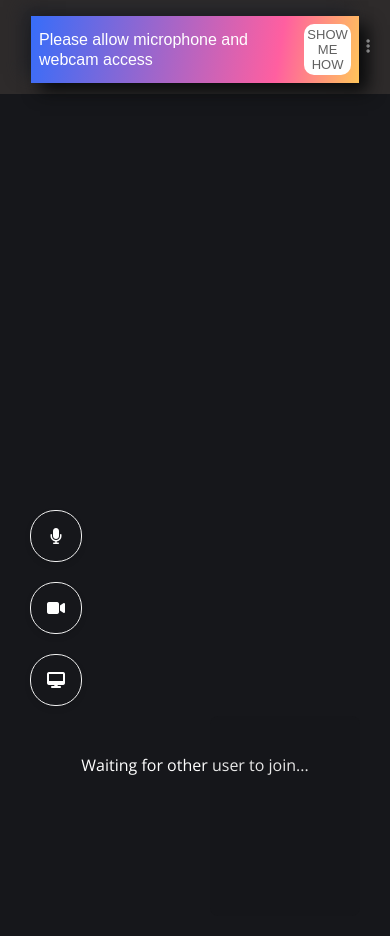
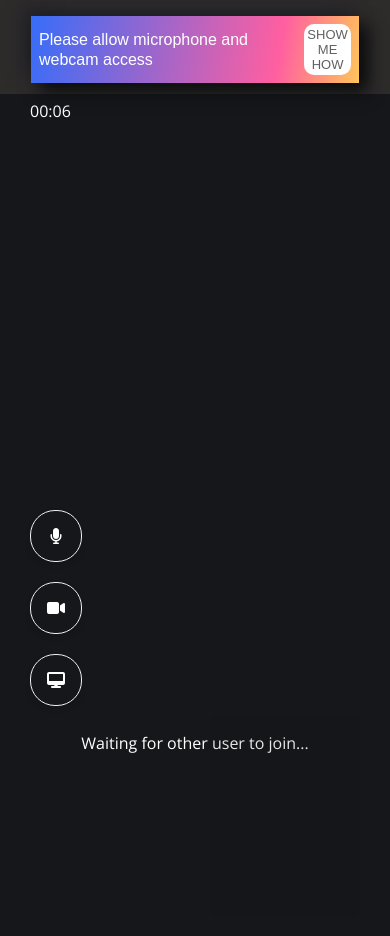
Before and after one commit to abdalrhmanu/Telexio, a web app: file public/html/meetingRoom.html in a window 390 px wide. Run offline with its HTML, style and script files only (its server is not run), Linux system fonts and the light colour scheme; some libraries are stand-ins or nearby versions.

Commit message:
fix new design chat container landscape view

```diff
--- a/public/html/meetingRoom.html
+++ b/public/html/meetingRoom.html
@@ -100,7 +100,7 @@
                     <p>End Call</p>
                     <img src="../images/phone_disabled_white_24dp.svg" alt="">
                 </div>
-                <div class="end-call-button">
+                <div class="more-options-button" style="min-width: 30px;">
                     <i class="fas fa-ellipsis-v"></i>
                 </div>
             </div>
--- a/public/stylesheets/call-room.css
+++ b/public/stylesheets/call-room.css
@@ -71,7 +71,7 @@
         height: 90vh;
     }
     .show-chat {
-        width: 100%;
+        width: 101vw;
     }
 
     .resize-stream-container {
@@ -123,7 +123,7 @@
 
     .right-controllers-wrapper{
         display: inline-block;
-        width: 310px;
+        width: 360px;
     }
     .right-controllers-wrapper div{
         display: inline-block;
@@ -193,10 +193,24 @@
     .chat-button img, .end-call-button img{
         display: none;
     }
+
+    .more-options-button{
+        min-width: 30px;
+        margin: 20px 20px 20px 10px;
+    }
     /* Landscape */
     @media screen and (orientation:landscape)
     and (min-device-width: 319px)
     and (max-device-width: 840px) {
+    .local-video{
+        top: 80px;
+    }
+    .chat-container{
+        width: 100vw;
+        position: fixed;
+        bottom: 0;
+        height: calc(100vh - 60px);
+    }
     .remote-wrapper{
         height: 90vh;
         position: fixed;
@@ -450,7 +464,7 @@
     padding: 20px;
     overflow: auto;
     font-size: 12px;
-    height: calc(90vh - 110px);
+    height: calc(90vh - 120px);
 }
 
 .message-wrapper{
@@ -525,3 +539,18 @@
 }
 
 /* Caption section ends */
+
+/* Timer Start */
+.timer-wrapper{
+    color: #fff;
+    position: fixed;
+    top: 30px;
+    left: 30px;
+}
+@media (max-width: 576px) {
+    .timer-wrapper{
+        top: 100px;
+        left: 30px;
+    }
+}
+/* Timer ends */
```
Also changed, not shown: public/images/illustration-section-01.svg (deleted), public/images/more-options.svg (deleted), public/images/video-guy.jpg (deleted), public/stylesheets/snackbar.css (added).
